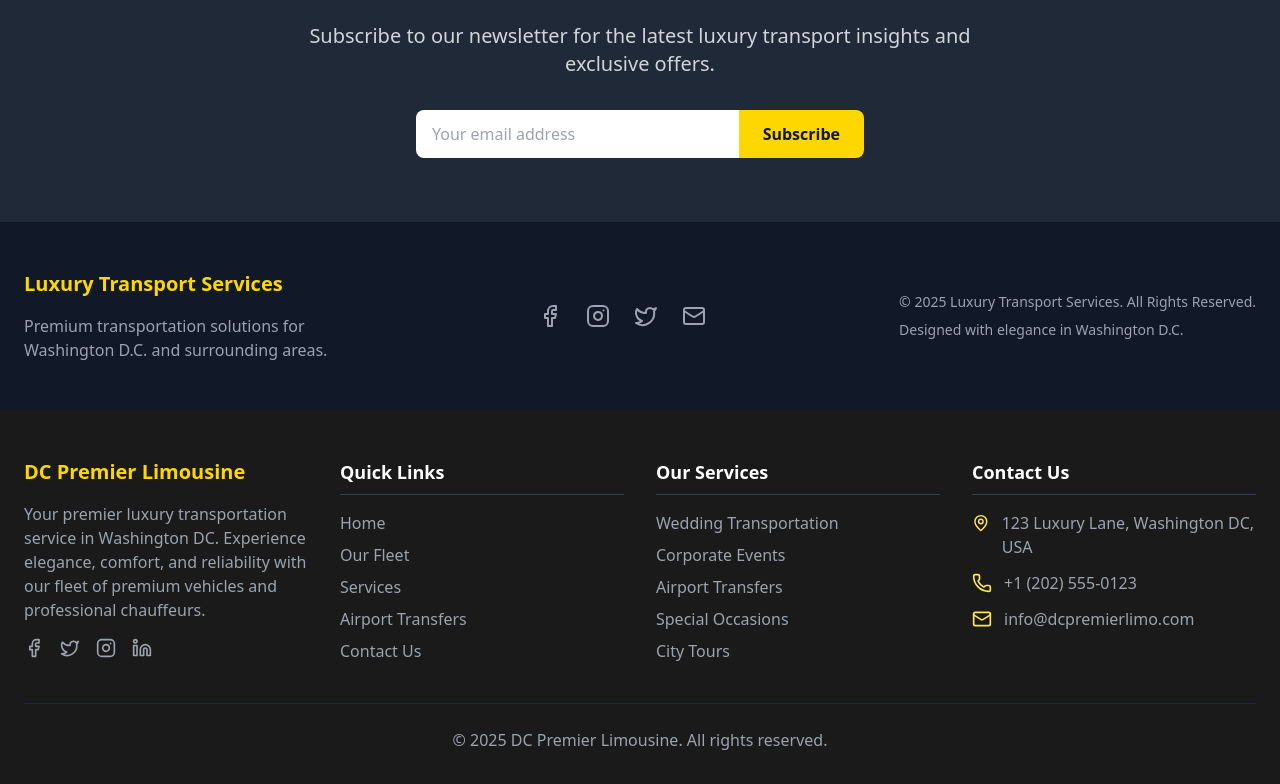
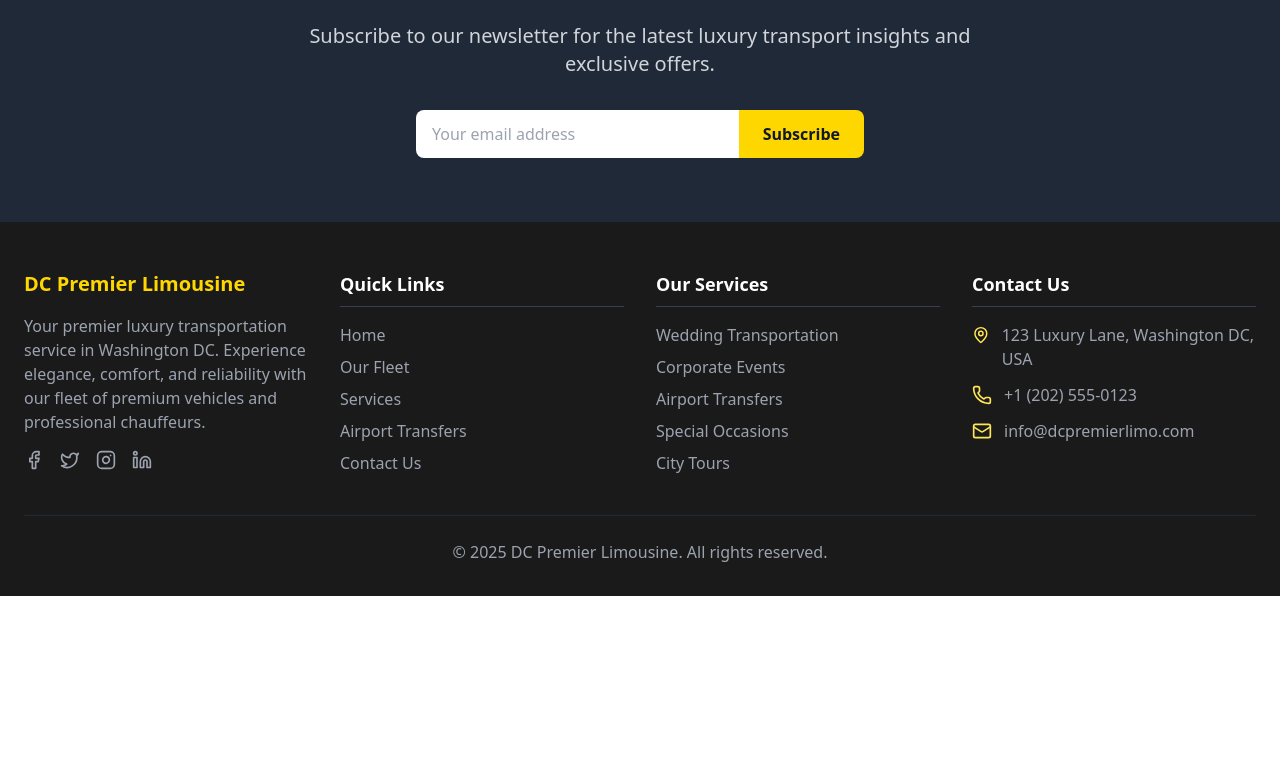
Before and after one commit to Arefin994/DC-Premier-Limousine-Frontend, a React (Vite) app: page /blog in a window 1280 px wide. Shown: the part 2244-3028 px from the top of the page. After the commit the page ends 2840 px from the top, so only its background shows below. Built offline with nearby package versions, Linux system fonts and the light colour scheme.

Commit message:
Your commit

```diff
--- a/src/components/Car_Card.jsx
+++ b/src/components/Car_Card.jsx
@@ -2,7 +2,7 @@ import React, { useState } from "react";
 import PropTypes from "prop-types";
 import { Link } from "react-router-dom";
 
-const Car_Card = ({ name, imageUrl, passenger, luggage, hourlyRate, flag }) => {
+const Car_Card = ({ name, imageUrl, passenger, luggage, hourlyRate, flag = false }) => {
   const [isClicked, setIsClicked] = useState(false);
 
   const handleClick = () => {
@@ -98,8 +98,4 @@ Car_Card.propTypes = {
   flag: PropTypes.bool
 };
 
-Car_Card.defaultProps = {
-  flag: false
-};
-
 export default Car_Card;
--- a/src/pages/Blog.jsx
+++ b/src/pages/Blog.jsx
@@ -218,58 +218,6 @@ const Blog = () => {
             </div>
           </div>
         </section>
-
-        {/* Enhanced Footer */}
-        <footer className="bg-gray-900 text-gray-400 py-12">
-          <div className="container mx-auto px-6">
-            <div className="flex flex-col md:flex-row justify-between items-center">
-              <div className="mb-6 md:mb-0">
-                <h3 className="text-xl font-bold text-[#FFD700] mb-4">
-                  Luxury Transport Services
-                </h3>
-                <p className="max-w-xs">
-                  Premium transportation solutions for Washington D.C. and
-                  surrounding areas.
-                </p>
-              </div>
-
-              <div className="flex space-x-6 mb-6 md:mb-0">
-                <a
-                  href="#"
-                  className="text-gray-400 hover:text-[#FFD700] transition duration-300"
-                >
-                  <Facebook size={24} />
-                </a>
-                <a
-                  href="#"
-                  className="text-gray-400 hover:text-[#FFD700] transition duration-300"
-                >
-                  <Instagram size={24} />
-                </a>
-                <a
-                  href="#"
-                  className="text-gray-400 hover:text-[#FFD700] transition duration-300"
-                >
-                  <Twitter size={24} />
-                </a>
-                <a
-                  href="#"
-                  className="text-gray-400 hover:text-[#FFD700] transition duration-300"
-                >
-                  <Mail size={24} />
-                </a>
-              </div>
-
-              <div className="text-sm">
-                <p>
-                  &copy; {new Date().getFullYear()} Luxury Transport Services. All
-                  Rights Reserved.
-                </p>
-                <p className="mt-2">Designed with elegance in Washington D.C.</p>
-              </div>
-            </div>
-          </div>
-        </footer>
       </div>
     </>
   );
--- a/src/pages/Reservation.jsx
+++ b/src/pages/Reservation.jsx
@@ -1,5 +1,5 @@
 import React, { useState } from 'react';
-import { FaCalendarAlt, FaClock, FaUser, FaMapMarkerAlt, FaPhoneAlt, FaEnvelope, FaChevronRight, FaChevronLeft } from 'react-icons/fa';
+import { FaCalendarAlt, FaClock, FaUser, FaMapMarkerAlt, FaPhoneAlt, FaEnvelope, FaChevronRight, FaChevronLeft, FaCarAlt } from 'react-icons/fa';
 import { motion } from 'framer-motion';
 import { Helmet } from 'react-helmet-async';
 import emailjs from 'emailjs-com';
```
